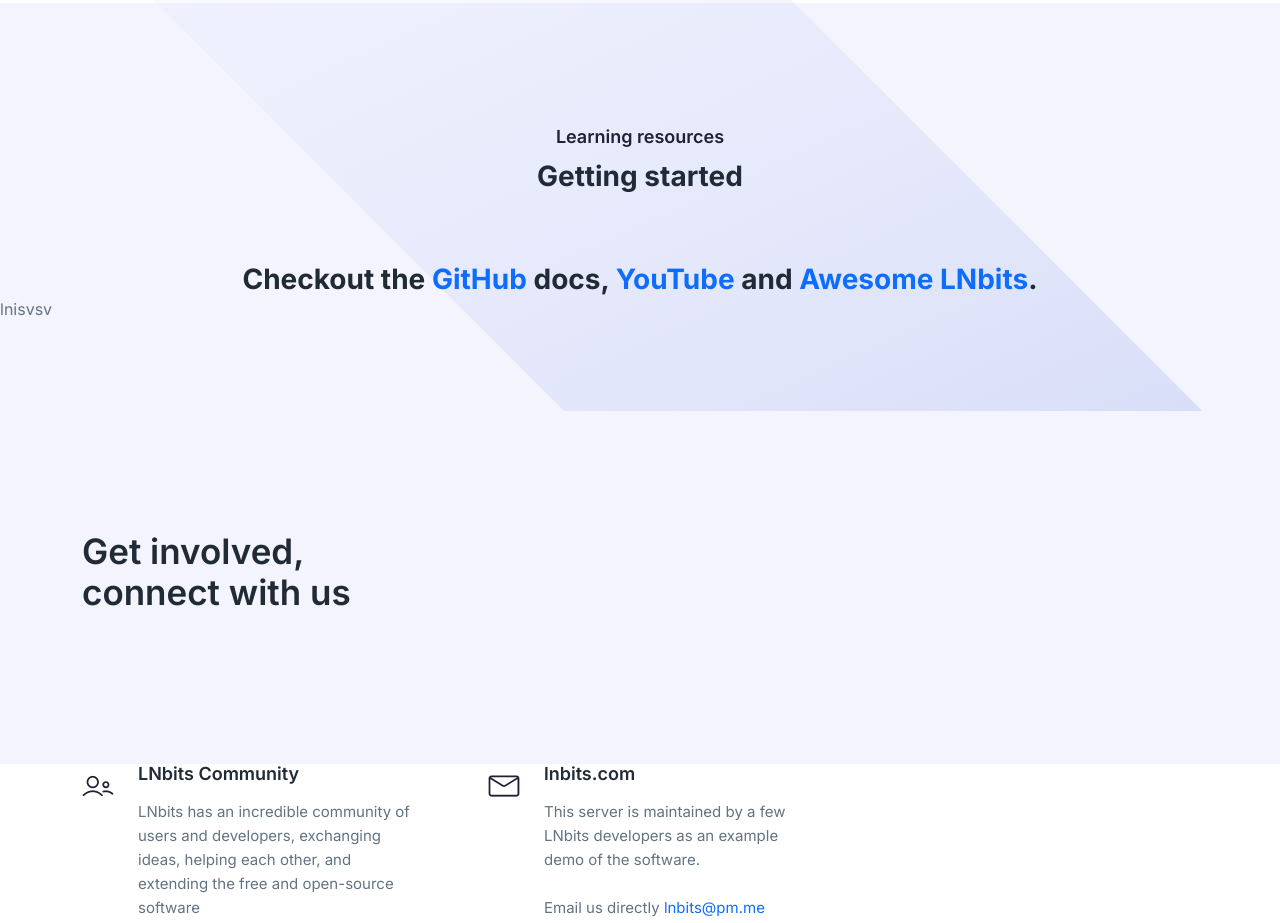
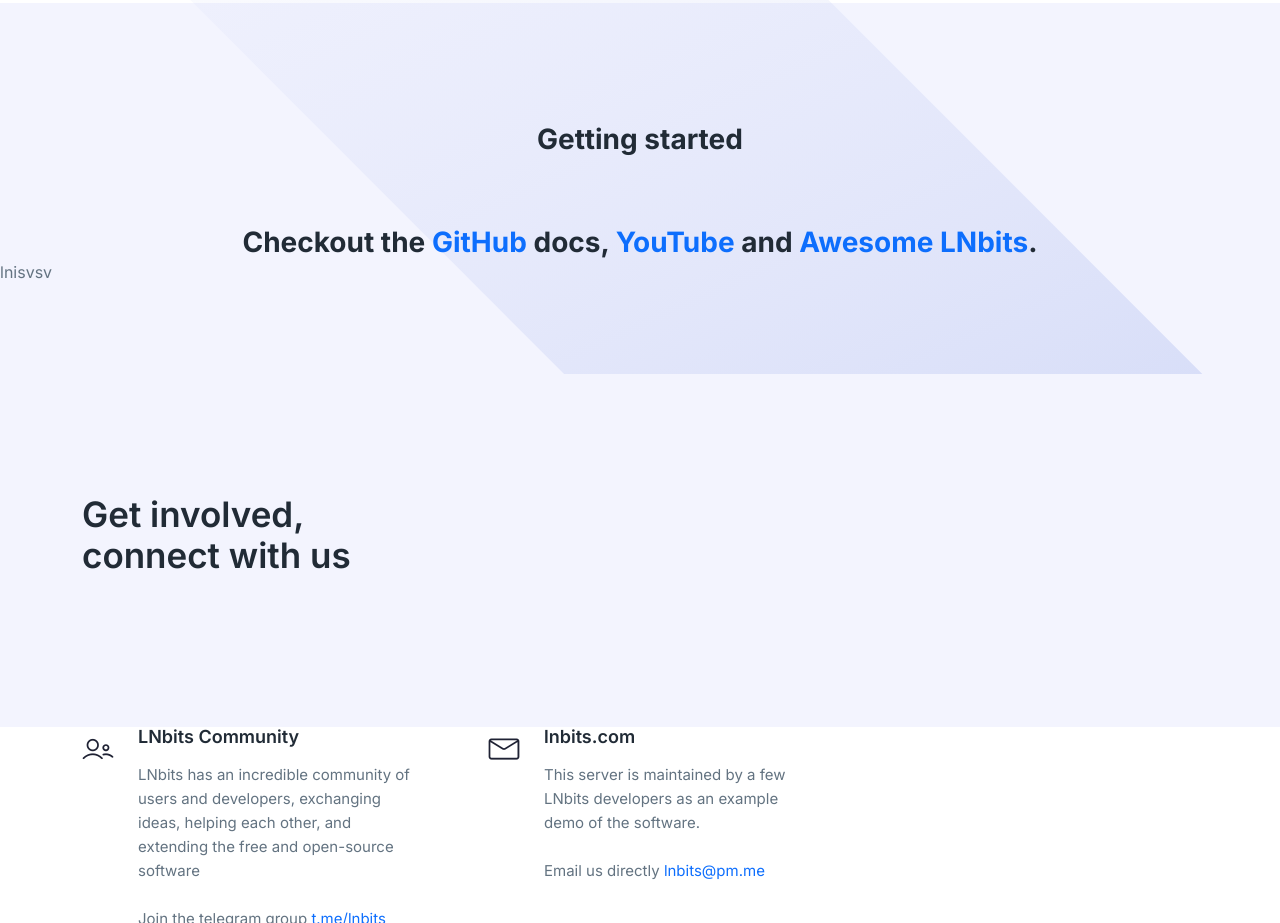
Before and after one commit to motorina0/lnbits.github.io, a plain HTML site: page index.html in a window 1280 px wide. Shown: the part 3299-4222 px from the top of the page. Drawn offline with Linux system fonts and the light colour scheme.

Commit message:
Removed learning resources span

```diff
--- a/index.html
+++ b/index.html
@@ -413,7 +413,6 @@
         <div class="row">
           <div class="col-lg-12">
             <div class="ud-section-title text-center mx-auto">
-              <span>Learning resources</span>
               <h3>Getting started</h3>
 
             </div>
```
